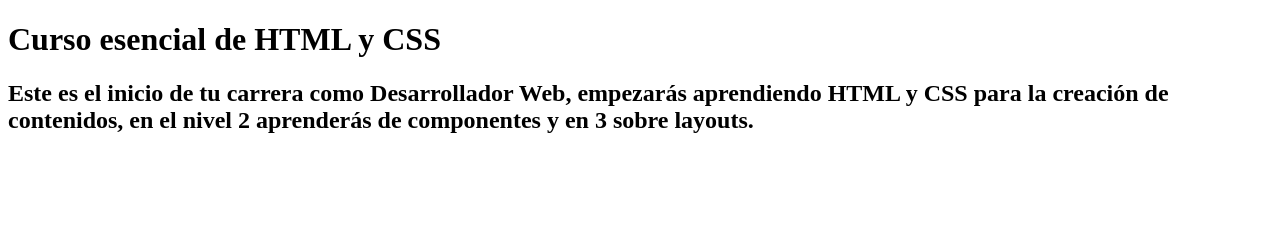
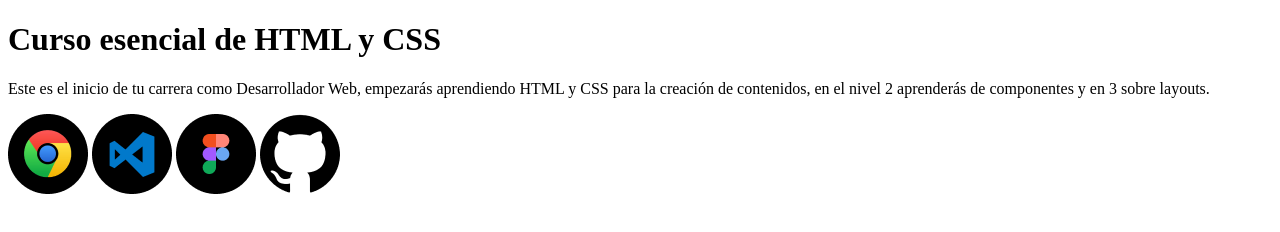
Before and after one commit to mydoup/htmlcss.github.io, a plain HTML site: page index.html in a window 1280 px wide. Drawn offline with Linux system fonts and the light colour scheme.

Commit message:
Hemos agregado las imágenes del proyecto

```diff
--- a/index.html
+++ b/index.html
@@ -6,9 +6,17 @@
   <meta name="viewport" content="width=device-width, initial-scale=1.0">
   <title>Mydo's crap</title>
 </head>
-<h1>
-  Curso esencial de HTML y CSS
-</h1>
-<h2>Este es el inicio de tu carrera como Desarrollador Web, empezarás aprendiendo HTML y CSS para la creación de contenidos,
-en el nivel 2 aprenderás de componentes y en 3 sobre layouts.
-</h2>
+<body>
+    <h1>
+      Curso esencial de HTML y CSS
+    </h1>
+    <p>
+      Este es el inicio de tu carrera como Desarrollador Web, empezarás aprendiendo HTML y CSS para la creación de contenidos,
+      en el nivel 2 aprenderás de componentes y en 3 sobre layouts.
+    </p>
+    <img src="images/google-chrome.png" alt="Logo de Google Chrome" title="Logo de Google Chrome">
+    <img src="images/visual-studio-code.png" alt="Logo de Visual Studio Code" title="Logo de Visual Studio Code">
+    <img src="images/figma.png" alt="Logo de Figma" title="Logo de Figma">
+    <img src="images/github.png" alt="Logo de Github" title="Logo de GitHub">
+</body>
+</html>
```
Also changed, not shown: images/figma.png (added), images/github.png (added), images/google-chrome.png (added), images/visual-studio-code.png (added).
